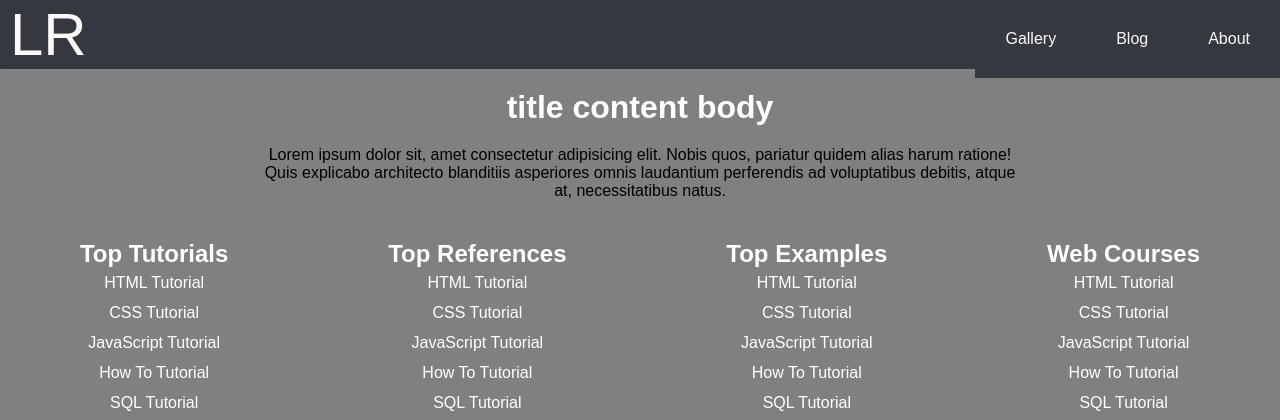
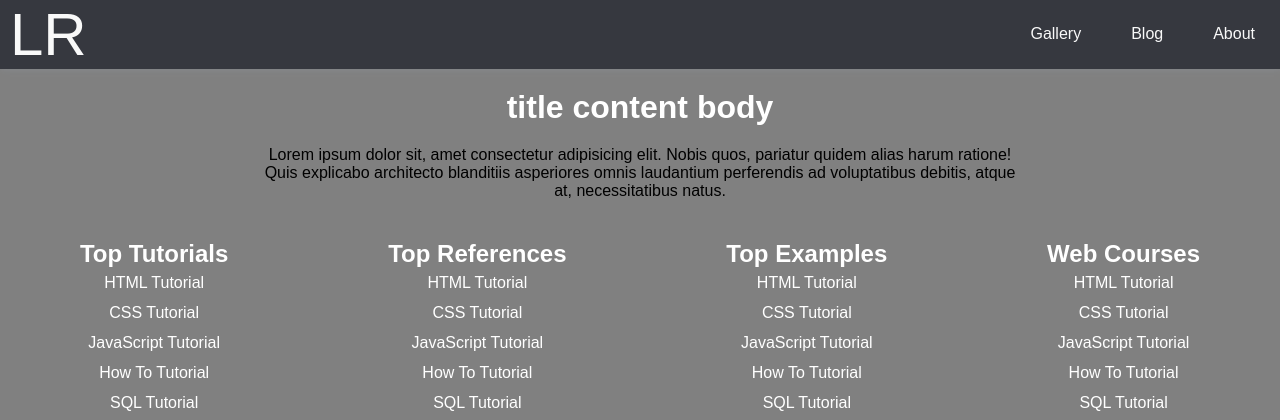
Before and after one commit to fitagit/first-project, a PHP site: page / in a window 1280 px wide. Shown: the top 420 px of the page. Run offline with PHP 8.4, Linux system fonts and the light colour scheme.

Commit message:
change padding menu

```diff
--- a/style.css
+++ b/style.css
@@ -55,7 +55,7 @@ ul {
 
 .menu a {
   display: block;
-  padding: 30px;
+  padding: 25px;
   color: var(--white);
 }
 
```
